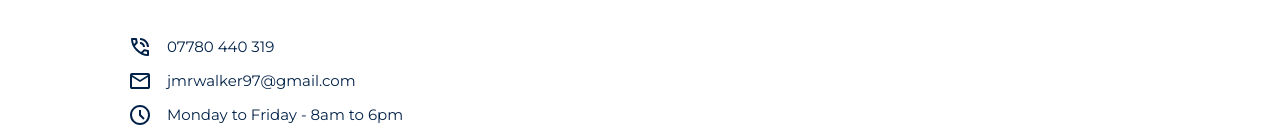
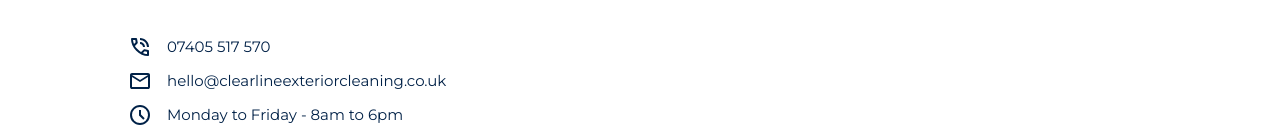
Before and after one commit to Joe-Wa1ker/Clearline_website, a plain HTML site: page index.html in a window 1280 px wide. Shown: the part 2087-2227 px from the top of the page. Drawn offline with Linux system fonts and the light colour scheme.

Commit message:
contact details changed

```diff
--- a/index.html
+++ b/index.html
@@ -143,14 +143,14 @@
                 <ul>
                     <li class="footer__contact-item">
                         <svg xmlns="http://www.w3.org/2000/svg" height="24px" viewBox="0 -960 960 960" width="24px" fill="#002147" class="footer__contact-icon" aria-hidden="true" focusable="false"><path d="M760-480q0-117-81.5-198.5T480-760v-80q75 0 140.5 28.5t114 77q48.5 48.5 77 114T840-480h-80Zm-160 0q0-50-35-85t-85-35v-80q83 0 141.5 58.5T680-480h-80Zm198 360q-125 0-247-54.5T329-329Q229-429 174.5-551T120-798q0-18 12-30t30-12h162q14 0 25 9.5t13 22.5l26 140q2 16-1 27t-11 19l-97 98q20 37 47.5 71.5T387-386q31 31 65 57.5t72 48.5l94-94q9-9 23.5-13.5T670-390l138 28q14 4 23 14.5t9 23.5v162q0 18-12 30t-30 12ZM241-600l66-66-17-94h-89q5 41 14 81t26 79Zm358 358q39 17 79.5 27t81.5 13v-88l-94-19-67 67ZM241-600Zm358 358Z"/></svg>
-                        <a href="tel:07780440319">07780 440 319</a>
+                        <a href="tel:07405517570">07405 517 570</a>
 
                     </li>
 
                     <li class="footer__contact-item">
 
                         <svg xmlns="http://www.w3.org/2000/svg" height="24px" viewBox="0 -960 960 960" width="24px" fill="#002147" class="footer__contact-icon" aria-hidden="true" focusable="false"><path d="M160-160q-33 0-56.5-23.5T80-240v-480q0-33 23.5-56.5T160-800h640q33 0 56.5 23.5T880-720v480q0 33-23.5 56.5T800-160H160Zm320-280L160-640v400h640v-400L480-440Zm0-80 320-200H160l320 200ZM160-640v-80 480-400Z"/></svg>
-                        <a href="mailto: jmrwalker97@gmail.com">jmrwalker97@gmail.com</a>
+                        <a href="mailto: hello@clearlineexteriorcleaning.co.uk">hello@clearlineexteriorcleaning.co.uk</a>
 
                     </li>
 
```
Also changed, not shown: contact.html (+1 -1 lines), pricing.html (+2 -2 lines).
